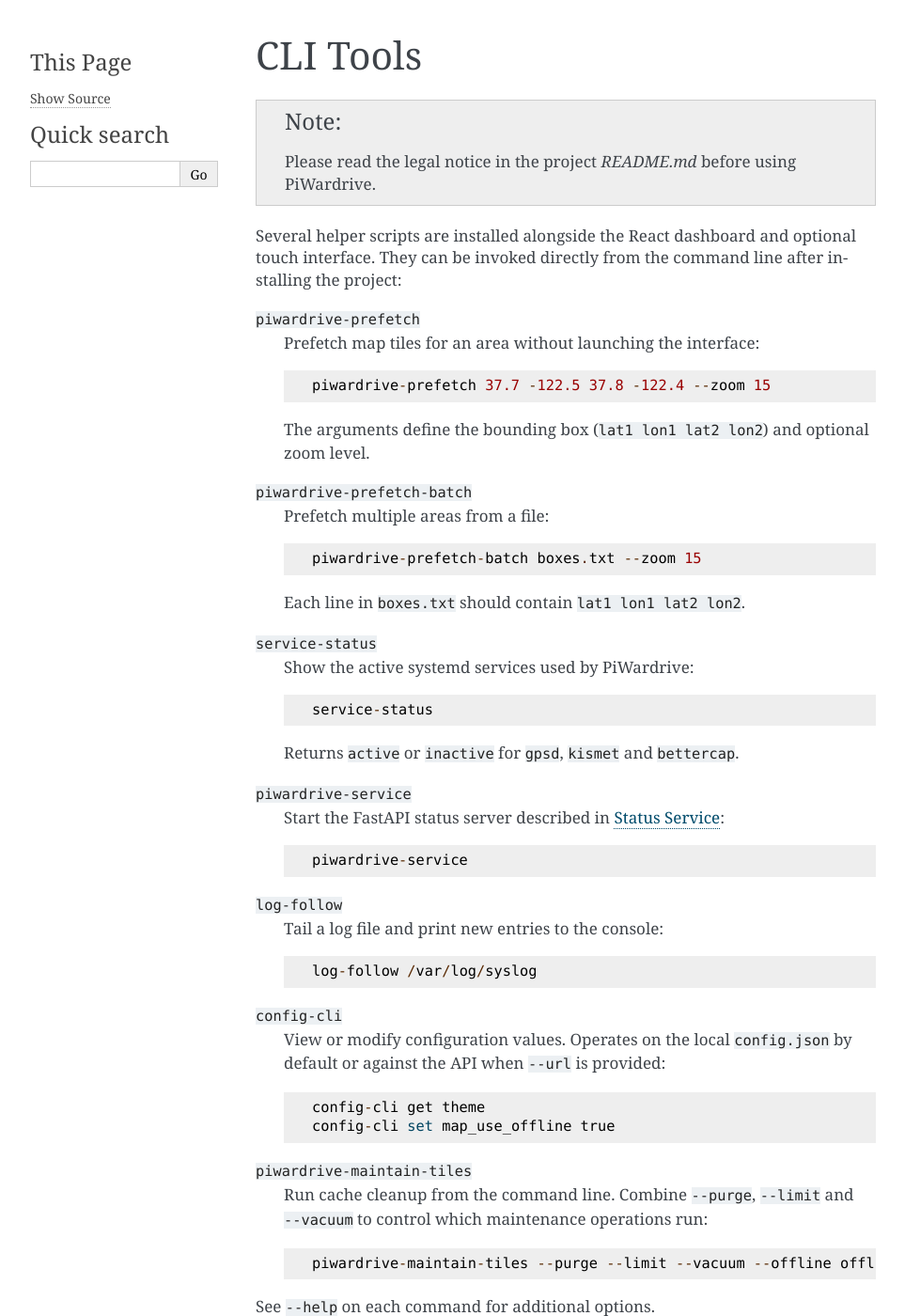
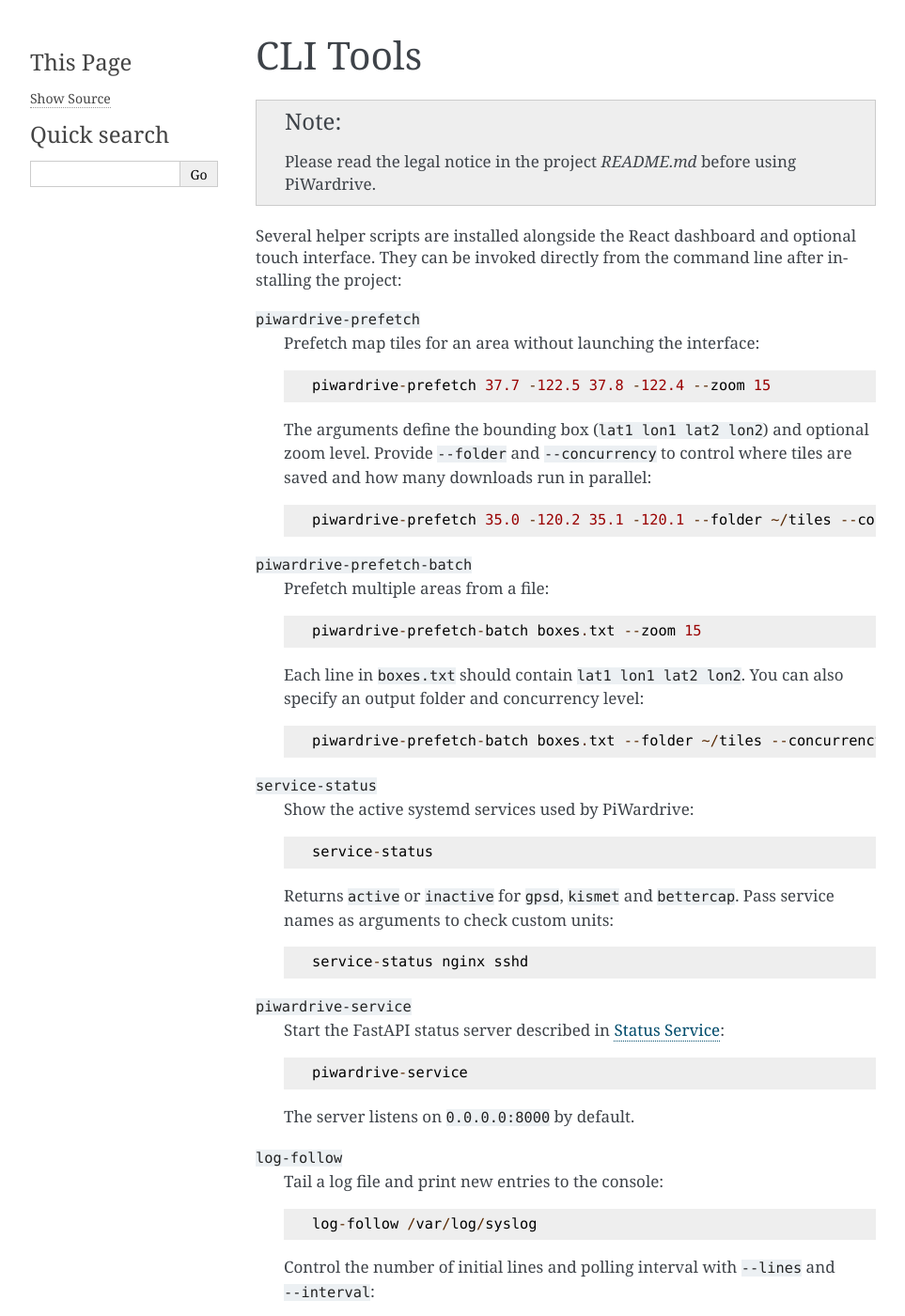
Before and after one commit to Trashytalk/piwardrive, a Sphinx documentation site: the page built from docs/cli_tools.rst, in a window 1280 px wide and 1400 px high. Shown: the whole window at 94% size, without its empty margins (148-1111 px from the left). Built offline with Sphinx 7.4.7, drawn with Linux system fonts in a browser that asks for light colours; some of the changed text lies outside the part shown.

Commit message:
docs: expand CLI examples and link

```diff
--- a/docs/cli_tools.rst
+++ b/docs/cli_tools.rst
@@ -11,6 +11,10 @@ Several helper scripts are installed alongside the React dashboard and optional
         piwardrive-prefetch 37.7 -122.5 37.8 -122.4 --zoom 15
 
     The arguments define the bounding box (``lat1 lon1 lat2 lon2``) and optional zoom level.
+    Provide ``--folder`` and ``--concurrency`` to control where tiles are saved
+    and how many downloads run in parallel::
+
+        piwardrive-prefetch 35.0 -120.2 35.1 -120.1 --folder ~/tiles --concurrency 8
 
 ``piwardrive-prefetch-batch``
     Prefetch multiple areas from a file::
@@ -18,6 +22,9 @@ Several helper scripts are installed alongside the React dashboard and optional
         piwardrive-prefetch-batch boxes.txt --zoom 15
 
     Each line in ``boxes.txt`` should contain ``lat1 lon1 lat2 lon2``.
+    You can also specify an output folder and concurrency level::
+
+        piwardrive-prefetch-batch boxes.txt --folder ~/tiles --concurrency 4
 
 ``service-status``
     Show the active systemd services used by PiWardrive::
@@ -25,16 +32,26 @@ Several helper scripts are installed alongside the React dashboard and optional
         service-status
 
     Returns ``active`` or ``inactive`` for ``gpsd``, ``kismet`` and ``bettercap``.
+    Pass service names as arguments to check custom units::
+
+        service-status nginx sshd
 
 ``piwardrive-service``
     Start the FastAPI status server described in :doc:`status_service`::
 
         piwardrive-service
 
+    The server listens on ``0.0.0.0:8000`` by default.
+
 ``log-follow``
     Tail a log file and print new entries to the console::
 
         log-follow /var/log/syslog
+
+    Control the number of initial lines and polling interval with ``--lines``
+    and ``--interval``::
+
+        log-follow /var/log/kismet.log --lines 20 --interval 0.5
 
 ``config-cli``
     View or modify configuration values. Operates on the local
@@ -44,6 +61,10 @@ Several helper scripts are installed alongside the React dashboard and optional
         config-cli get theme
         config-cli set map_use_offline true
 
+    Interact with a running server by supplying its base URL::
+
+        config-cli --url http://localhost:8000 get theme
+
 ``piwardrive-maintain-tiles``
     Run cache cleanup from the command line. Combine ``--purge``,
     ``--limit`` and ``--vacuum`` to control which maintenance operations
@@ -51,4 +72,9 @@ Several helper scripts are installed alongside the React dashboard and optional
 
         piwardrive-maintain-tiles --purge --limit --vacuum --offline offline.mbtiles
 
+    For example, delete tiles older than a week without touching the
+    MBTiles archive::
+
+        piwardrive-maintain-tiles --purge --max-age-days 7
+
 See ``--help`` on each command for additional options.
```
Also changed, not shown: README.md (+1 -0 lines).
